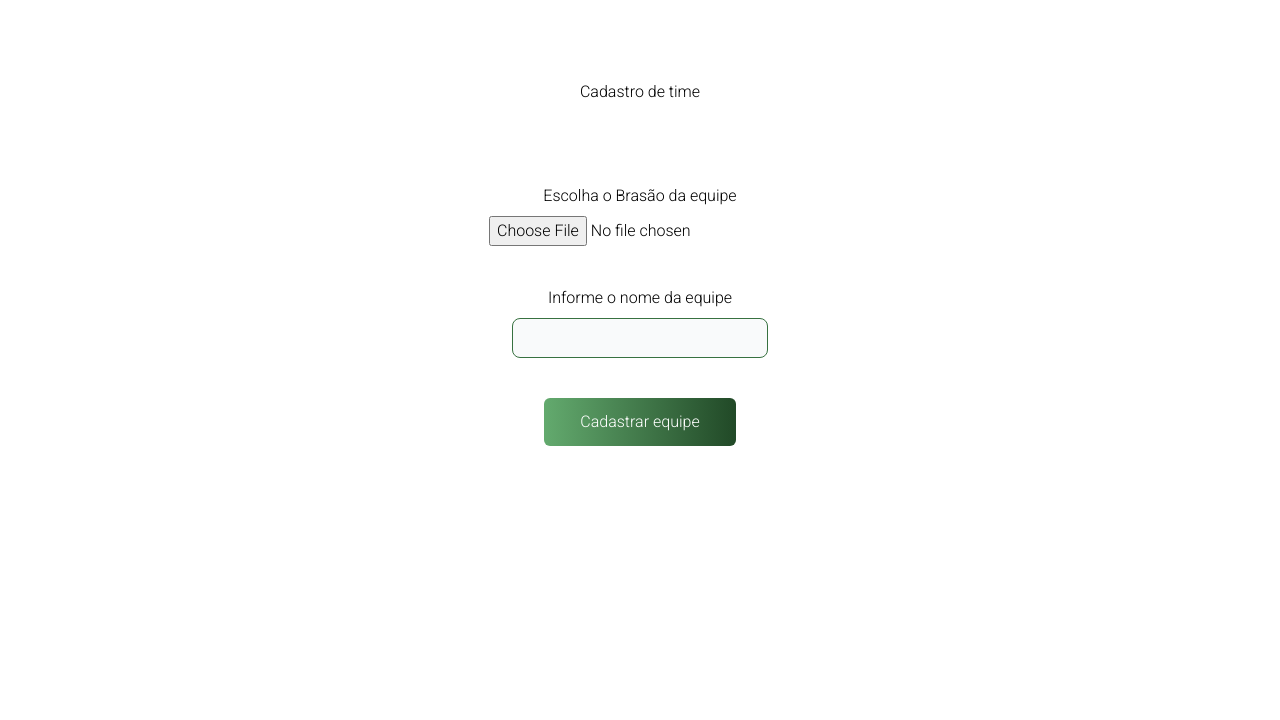
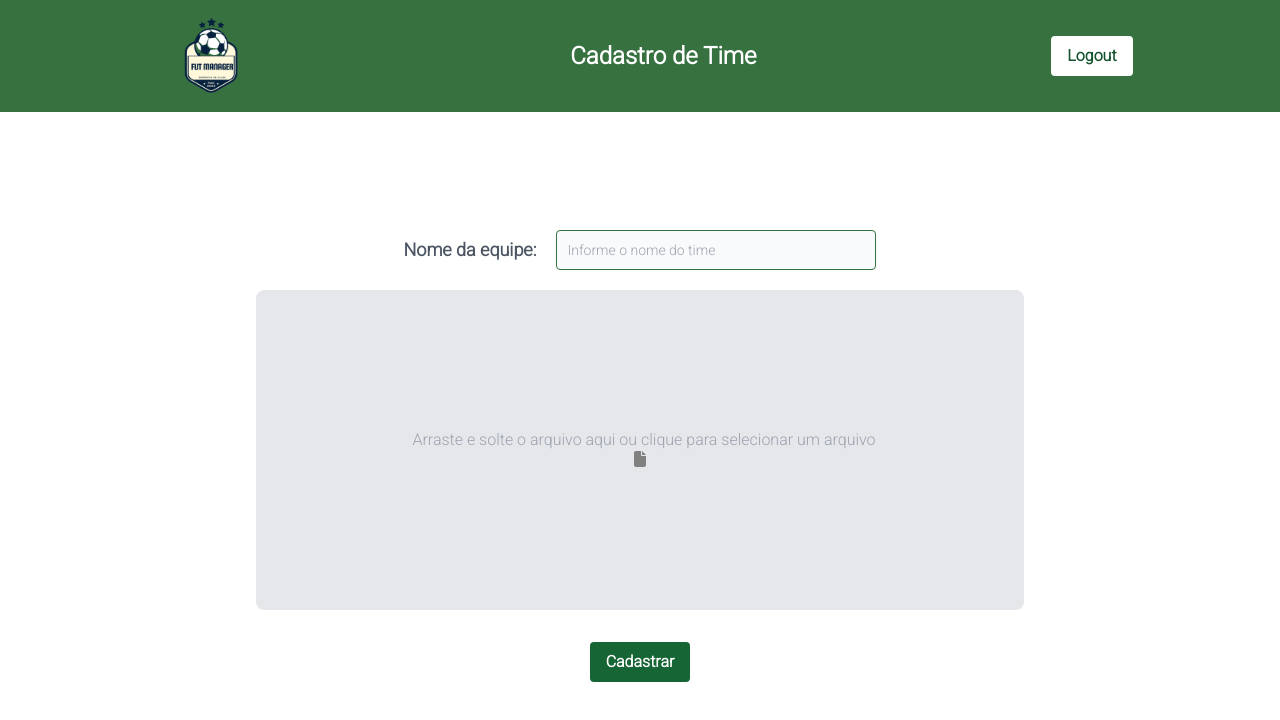
Before and after one commit to XFERRER7/Fut-Manager-Client, a React (Vite) app: page /home in a window 1280 px wide. Shown: the top 720 px of the page. Built offline with nearby package versions, Linux system fonts and the light colour scheme.

Commit message:
create layout home

```diff
--- a/package.json
+++ b/package.json
@@ -9,6 +9,9 @@
     "preview": "vite preview"
   },
   "dependencies": {
+    "@fortawesome/fontawesome-svg-core": "^6.3.0",
+    "@fortawesome/free-solid-svg-icons": "^6.3.0",
+    "@fortawesome/react-fontawesome": "^0.2.0",
     "@types/react-router-dom": "^5.3.3",
     "axios": "^1.2.2",
     "dotenv": "^16.0.3",
--- a/src/components/Header.tsx
+++ b/src/components/Header.tsx
@@ -9,7 +9,7 @@ export const Header = ({isLogin}: IPropsHeader) => {
   const navigate = useNavigate()
 
   return (
-    <header className="w-full h-14 flex justify-between items-center">
+    <header className="w-full bg-green-100 h-14 flex justify-between items-center">
 
       <img className="h-24 w-32" src="mainLogo.svg" alt="" />
 
--- /dev/null
+++ b/src/components/PlayerModal.tsx
@@ -0,0 +1,32 @@
+import React from 'react'
+import { IPlayer } from '../types/types'
+
+interface IPlayerModalProps extends IPlayer {
+  setModalIsOpen: React.Dispatch<React.SetStateAction<boolean>>
+}
+
+export const PlayerModal = ({ age, avatar,
+  birthDate, height, id, isInjured, name,
+  nationality, position, salary, weight, setModalIsOpen }: IPlayerModalProps) => {
+
+    const closeModal = () => {
+      setModalIsOpen(false)
+    }
+
+  return (
+    <div className='flex flex-col gap-1 items-center'>
+      <span onClick={closeModal}>Fechar</span>
+      <span>{age}</span>
+      <span>{avatar}</span>
+      <span>{birthDate}</span>
+      <span>{height}</span>
+      <span>{id}</span>
+      <span>{isInjured}</span>
+      <span>{name}</span>
+      <span>{nationality}</span>
+      <span>{position}</span>
+      <span>{salary}</span>
+      <span>{weight}</span>
+    </div>
+  )
+}
--- a/src/pages/Dashboard.tsx
+++ b/src/pages/Dashboard.tsx
@@ -1,6 +1,8 @@
 import React, { useEffect, useState } from 'react'
+import { PlayerModal } from '../components/PlayerModal'
 import { useApi } from '../service/api'
 import useUserStore from '../stores/AuthStore'
+import { IPlayer } from '../types/types'
 
 interface IDataUser {
   id: number
@@ -31,12 +33,12 @@ export interface ITeam {
   teamId: string
 }
 
-
 export const Dashboard = () => {
 
   const [dataUser, setDataUser] = useState<IDataUser | null>(null)
   const [dataTeam, setDataTeam] = useState<ITeam[] | null>(null)
-
+  const [dataPlayer, setDataPlayer] = useState<IPlayer | null>(null)
+  const [modalIsOpen, setModalIsOpen] = useState(false)
 
   const api = useApi()
   const { idUser } = useUserStore()
@@ -52,10 +54,23 @@ export const Dashboard = () => {
 
     const res = await api.getPlayerByTeamId(dataUser?.teams?.id)
 
-    console.log(dataUser?.teams?.id)
-
     return res
 
+  }
+
+  const handleClickPlayer = (playerId: string) => {
+
+    setModalIsOpen(!modalIsOpen)
+
+    if (modalIsOpen) return
+
+    api.getPlayerById(playerId)
+      .then(res => {
+        setDataPlayer(res)
+      })
+      .catch(err => {
+        console.log(err)
+      })
   }
 
   useEffect(() => {
@@ -76,8 +91,9 @@ export const Dashboard = () => {
 
     getDataTeam()
       .then(res => {
+
+        if (res.length === 0) return setDataTeam(null)
         setDataTeam(res)
-        console.log(res)
       })
       .catch(err => {
         console.log(err)
@@ -95,7 +111,13 @@ export const Dashboard = () => {
       <div className='flex flex-col items-center h-96 w-3/4 gap-1'>
         {
           dataTeam !== null ? dataTeam.map((item: ITeam) =>
-            <div className='w-3/4 bg-green-100 h-20 text-white flex items-center justify-around'>
+            <div
+              key={item.id}
+              className='w-3/4 bg-green-100 h-20 text-white flex items-center justify-around'
+              onClick={() => {
+                handleClickPlayer(item.id)
+              }}
+            >
               <img src={`http://localhost:3000/playerFiles/${item.avatar}`} className='w-16 h-16' alt="" />
               <span>{item.name}</span>
               <span>{item.nationality}</span>
@@ -106,7 +128,24 @@ export const Dashboard = () => {
             : <span>Sem jogadores registrados</span>
         }
       </div>
-
+      {
+        modalIsOpen && dataPlayer !== null ?
+        <PlayerModal
+            age={dataPlayer?.age}
+            name={dataPlayer?.name}
+            birthDate={dataPlayer?.birthDate}
+            weight={dataPlayer?.weight}
+            height={dataPlayer?.height}
+            avatar={dataPlayer?.avatar}
+            isInjured={dataPlayer?.isInjured}
+            id={dataPlayer?.id}
+            nationality={dataPlayer.nationality}
+            position={dataPlayer?.position}
+            salary={dataPlayer?.salary}
+            setModalIsOpen={setModalIsOpen}
+      />
+        : null
+      }
     </div>
   )
 }
--- a/src/pages/Home.tsx
+++ b/src/pages/Home.tsx
@@ -1,13 +1,17 @@
-import React, { FormEvent, useState } from 'react'
+import React, { FormEvent, useEffect, useState } from 'react'
 import { useNavigate } from 'react-router-dom';
+import { Header } from '../components/Header';
 import { useApi } from '../service/api';
 import useStoreAuth from '../stores/AuthStore'
+import { FontAwesomeIcon } from '@fortawesome/react-fontawesome'
+import { faFile } from '@fortawesome/free-solid-svg-icons'
 
 export const Home = () => {
 
   const { idUser } = useStoreAuth()
 
   const [shield, setShield] = useState<File | null>(null);
+  const [preview, setPreview] = useState<string | null>(null);
   const [name, setName] = useState('');
 
   const api = useApi()
@@ -22,9 +26,9 @@ export const Home = () => {
 
       const userId = idUser
 
-      const res = await api.createTeam({name, userId, shield})
+      const res = await api.createTeam({ name, userId, shield })
 
-      if(res.id) {
+      if (res.id) {
         nav('/dashboard')
       }
     }
@@ -35,8 +39,78 @@ export const Home = () => {
 
   }
 
+  useEffect(() => {
+    if (shield !== null) {
+      const objectUrl = URL.createObjectURL(shield);
+      setPreview(objectUrl);
+    }
+  }, [shield]);
+
   return (
-    <div className='flex flex-col justify-center items-center gap-20 p-20'>
+    <div className='w-full h-screen text-white flex flex-col'>
+      <header className='w-full h-28 bg-green-100 flex justify-around items-center'>
+        <img className="h-24 w-32" src="mainLogo.svg" alt="logo" />
+        <h1 className='font-Playfair text-2xl font-bold'>Cadastro de Time</h1>
+        <button className='bg-white hover:bg-green-200 transition-colors text-green-900 font-bold py-2 px-4 rounded'>Logout</button>
+      </header>
+
+      <form className='w-full flex-1 flex flex-col justify-center items-center gap-5'>
+
+
+        <div className='flex items-center gap-5'>
+          <label className="cursor-pointer text-gray-600 text-lg font-bold">Nome da equipe:</label>
+
+          <input type="text" placeholder="Informe o nome do time"
+            className="bg-gray-50 h-10 border border-green-100 text-gray-900 text-sm rounded block w-80 p-2.5"
+            onChange={(e) => setName(e.target.value)}
+          />
+        </div>
+
+        <div className={`relative flex flex-col ${shield !== null ? 'bg-white text-white' : 'bg-gray-200 text-gray-400'} items-center justify-center w-[60%] h-80 border rounded-lg py-6 px-3 mb-3 leading-tight focus:outline-none focus:shadow-outline`}>
+          <div className="flex items-center justify-center overflow-hidden">
+            {preview !== null ? (
+              <div className='flex flex-col '>
+                <img className="w-full h-full object-cover opacity-80 " src={preview} alt="Preview" />
+                <span className="ml-2 text-gray-600">
+                  Clique para selecionar outro arquivo
+                </span>
+              </div>
+            ) : (
+              <span className="ml-2">
+                Arraste e solte o arquivo aqui ou clique para selecionar um arquivo
+              </span>
+            )}
+          </div>
+
+          {
+            shield == null && (
+              <div>
+                <FontAwesomeIcon color='gray' width={300} height={300} icon={faFile} />
+              </div>
+            )
+          }
+
+          <input
+            type="file"
+            id="file-input"
+            name="file-input"
+            onChange={(e) => setShield(e.target.files?.[0] || null)}
+            className="opacity-0 absolute inset-0 z-50 w-full h-full cursor-pointer" />
+        </div>
+
+        <button
+          className='bg-green-800 hover:bg-green-100 transition-colors text-white font-bold py-2 px-4 rounded'
+          onClick={handleClick}
+        >Cadastrar
+        </button>
+
+      </form>
+
+    </div>
+  )
+}
+
+{/* <div className='flex flex-col justify-center items-center gap-20 p-20'>
       <h1>Cadastro de time</h1>
       <form action="" className='flex flex-col gap-10'>
 
@@ -55,6 +129,4 @@ export const Home = () => {
         <button className="w-48 h-12 rounded-md text-white mx-auto
         bg-gradient-to-r from-[#63aa6e] to-[#214927]" onClick={handleClick}>Cadastrar equipe</button>
       </form>
-    </div>
-  )
-}
+    </div> */}
--- a/src/service/api.ts
+++ b/src/service/api.ts
@@ -89,6 +89,19 @@ export const useApi = () => {
       return data
 
     },
+    getPlayerById: async (playerId: string) => {
+
+      try {
+        const response = await api.get(`/get-player/${playerId}`, optionsGet)
+
+        const data = await response.data
+
+        return data
+
+      } catch (error: any) {
+        return error.response.data
+      }
+    },
     getTeamById: async (teamId: string) => {
 
       const response = await api.get(`/get-team/${teamId}`, optionsGet)
```
Also changed, not shown: src/types/types.ts (+14 -0 lines), 1 other file (tests, documents, lock files or other folders).
